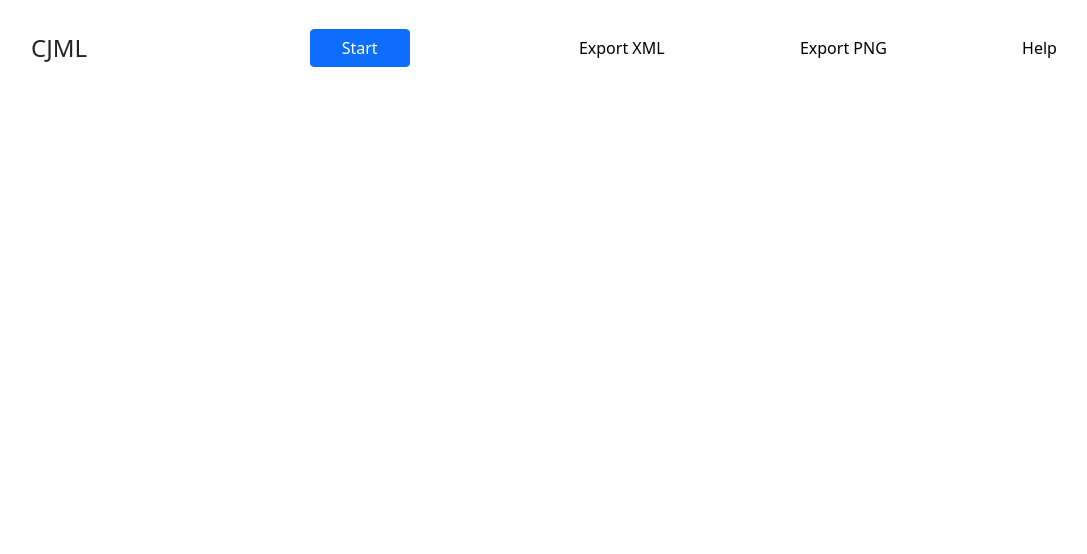
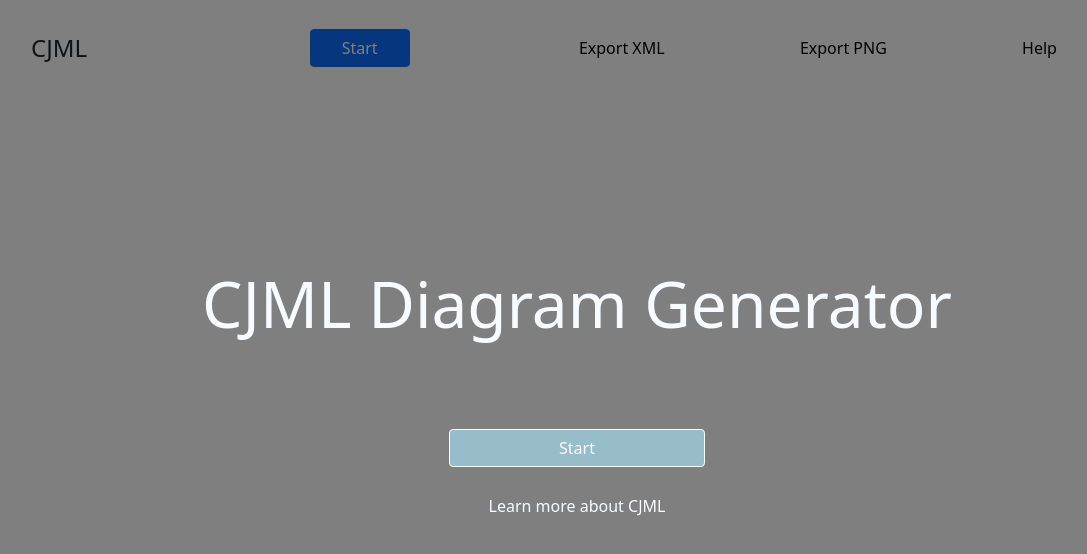
Before and after one commit to aika0725/CJML, a plain HTML site: page index.html in a window 1280 px wide. Shown: the whole page, without its empty margins (63-1150 px from the left). Drawn offline with nearby package versions, Linux system fonts and the light colour scheme.

Commit message:
add mask

```diff
--- /dev/null
+++ b/function/mask.js
@@ -0,0 +1,5 @@
+const removeMask = ()=>{
+    const mask = document.querySelector('.modal-backdrop')
+    mask.classList.remove('show')
+    setTimeout(() => {mask.remove()}, 500);
+}
--- a/index.html
+++ b/index.html
@@ -11,6 +11,7 @@
         integrity="sha384-EVSTQN3/azprG1Anm3QDgpJLIm9Nao0Yz1ztcQTwFspd3yD65VohhpuuCOmLASjC" crossorigin="anonymous">
     <link rel="stylesheet" href="style/tool.css">
     <link rel="stylesheet" href="style/arrow.css">
+    <link rel="stylesheet" href="style/mask.css">
 </head>
 
 <body>
@@ -38,6 +39,8 @@
         </ul>
         <div class="row">
             <div class="canvas" id="capture">
+                <!-- CANVAS -->
+
             </div>
         </div>
         <!-- new model -->
@@ -154,7 +157,19 @@
             </div>
         </div>
     </div>
+    <!-- Mask layer -->
+    <div class="modal-backdrop fade show" >
 
+        <div class="modal-content mask-layer">
+            <p class="mask-title">CJML Diagram Generator</p>
+            <div class="mask-btn-start">
+                <button class= "btn btn-light mask-btn start-beginning"
+                data-bs-toggle="modal" data-bs-target="#staticBackdrop"
+                onclick="removeMask()">Start</button>
+            </div>
+            <button class= "btn mask-btn link-btn" onclick="removeMask()">Learn more about CJML</button>
+        </div>
+    </div>
 
     <!-- ------------------------------------------------------------------------------- -->
     <script src="function/variable.js"></script>
@@ -167,6 +182,7 @@
     <script src="function/exportXML.js"></script>
     <script src="function/arrow.js"></script>
     <script src="function/overview.js"></script>
+    <script src="function/mask.js"></script>
     <script src="https://cdn.jsdelivr.net/npm/bootstrap@5.0.2/dist/js/bootstrap.bundle.min.js"
         integrity="sha384-MrcW6ZMFYlzcLA8Nl+NtUVF0sA7MsXsP1UyJoMp4YLEuNSfAP+JcXn/tWtIaxVXM"
         crossorigin="anonymous"></script>
--- a/style/mask.css
+++ b/style/mask.css
@@ -1,29 +1,31 @@
-.slide-out-top {
-	-webkit-animation: slide-out-top 1s cubic-bezier(0.550, 0.085, 0.680, 0.530) forwards;
-	        animation: slide-out-top 1s cubic-bezier(0.550, 0.085, 0.680, 0.530) forwards;
+.modal-backdrop{
+    display: flex;
+    align-items: center;
+    justify-content: center;
+}
+.mask-layer {
+    background-color: transparent;
+}
+.mask-btn-start {
+    display: flex;
+    justify-content: center;
 }
 
- @-webkit-keyframes slide-out-top {
-    0% {
-      -webkit-transform: translateY(0);
-              transform: translateY(0);
-      opacity: 1;
-    }
-    100% {
-      -webkit-transform: translateY(-1000px);
-              transform: translateY(-1000px);
-      opacity: 0;
-    }
-  }
-  @keyframes slide-out-top {
-    0% {
-      -webkit-transform: translateY(0);
-              transform: translateY(0);
-      opacity: 1;
-    }
-    100% {
-      -webkit-transform: translateY(-1000px);
-              transform: translateY(-1000px);
-      opacity: 0;
-    }
-  }
+.mask-btn{
+    margin-bottom: 20px;
+}
+
+.link-btn {
+    color: aliceblue;
+}
+.start-beginning{
+    background-color: rgb(46, 124, 148);
+    color: aliceblue;
+    width: 20%;
+}
+.mask-title {
+    color: aliceblue;
+    margin-bottom: 77px;
+    text-align: center;
+    font-size: 64px;
+}
--- a/style/tool.css
+++ b/style/tool.css
@@ -1,7 +1,15 @@
+@media (min-width: 1400px){
+.container, .container-lg, .container-md, .container-sm, .container-xl, .container-xxl {
+    max-width: 1600px;
+}
+}
 
 * {
     margin: 0;
     padding: 0;
+}
+html, body{
+    height: 100%;
 }
 
 .a{
```
